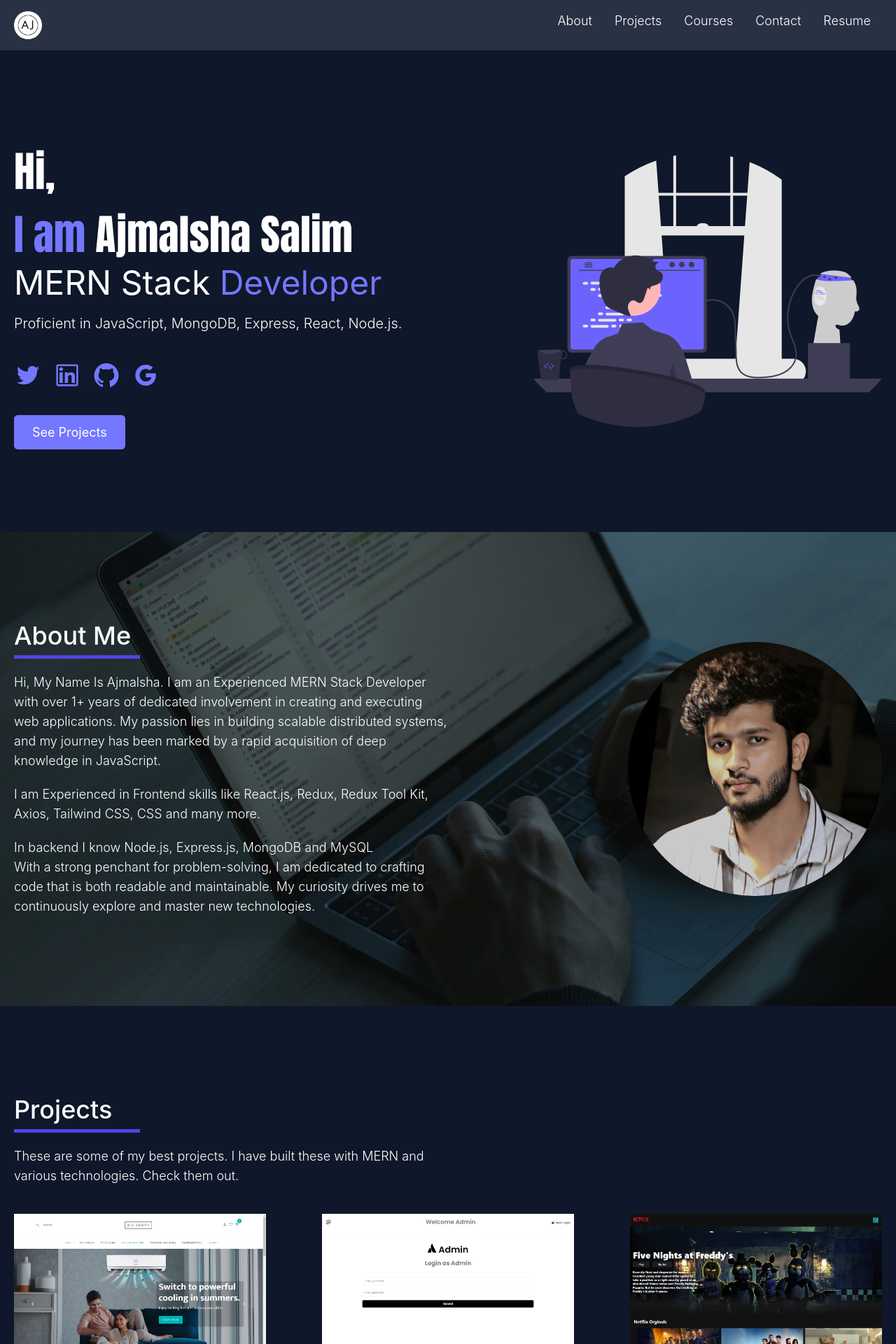
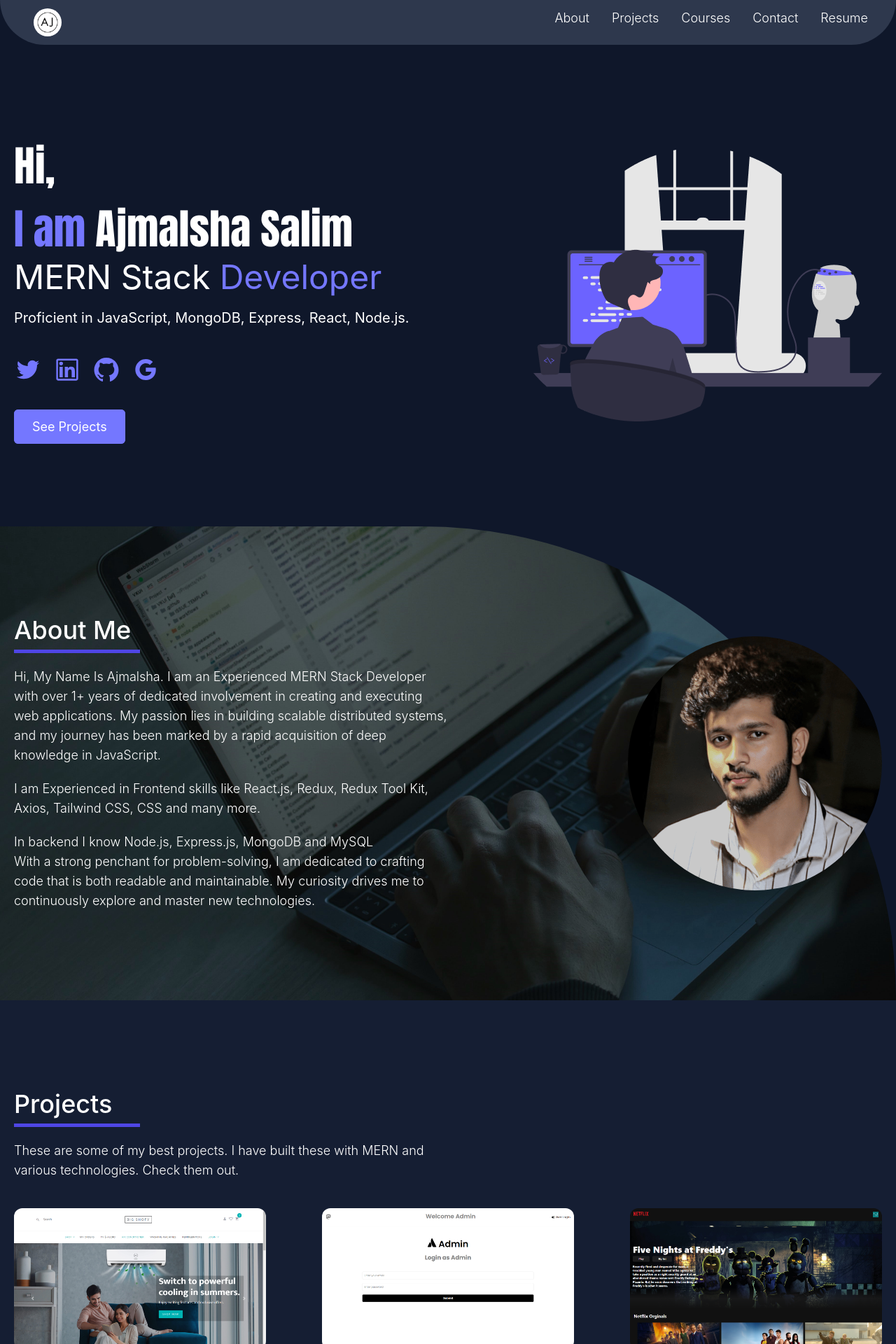
Before and after one commit to AjmalshaSalim/Portfolio-React, a React (Create React App) app: page / in a window 1280 px wide. Shown: the top 1920 px of the page at 70% size. Built offline with nearby package versions, Linux system fonts and the light colour scheme; the HTML template or start-up script is replaced by a standard one.

Commit message:
UI-commit

```diff
--- a/src/App.css
+++ b/src/App.css
@@ -10,7 +10,8 @@ html {
 }
 
 body {
-  @apply text-lg
+  @apply text-lg;
+  background-color: #0F172A;
 }
 
 .projects img {
@@ -23,6 +24,12 @@ width: 40px;
 /* color */
 .bg-primary {
   background: #0F172A;
+}
+.bg-primaryOne {
+  background: #151e33;
+}
+.bg-primaryTwo {
+  background: #ffffff;
 }
 
 .bg-secondery {
@@ -52,7 +59,7 @@ nav li a:hover {
 .sticky-header {
   position: sticky;
   top: 0;
-  background: #293244;
+  background: #2e384d;
   z-index: 100;
 }
 .aboutSession{
--- a/src/components/About.js
+++ b/src/components/About.js
@@ -3,7 +3,7 @@ import AboutImg from "../assets/about-img.png";
 
 const About = () => {
     return (
-        <section className="aboutSession text-white px-5 py-32" id="About">
+        <section className="aboutSession text-white px-5 py-32 rounded-tr-full" id="About">
             <div className="container mx-auto grid md:grid-cols-2 items-center justify-center md:justify-between">
                 <div className="about-info font-light">
                     <h2 className="text-4xl font-medium  mb-5 border-b-[5px] w-[180px] border-indigo-600 pb-2">
--- a/src/components/Contact.js
+++ b/src/components/Contact.js
@@ -2,7 +2,7 @@ import React from "react";
 
 const Contact = () => {
   return (
-    <section className="contactSession bg-secondery px-5 py-32" id="contact">
+    <section className="contactSession bg-secondery px-5 py-32  rounded-tl-full" id="contact">
       <div className="text-center md:w-[60%] mx-auto text-white">
         <h2 className="text-4xl font-medium  mb-5 border-b-[5px] w-[200px] mx-auto border-indigo-600 pb-2">
           Contact Me
--- a/src/components/Courses.js
+++ b/src/components/Courses.js
@@ -43,8 +43,8 @@ const Courses = () => {
                 {Blog.map((project, i) => {
                     return (
                         <div className="relative" key={i}>
-                            <img className="rounded-xl" src={project.img} alt={project.title} />
-                            <div className="flex absolute left-0 right-0 top-[13px] bottom-0 mx-auto w-[80%] h-[80%]  bg-primary  opacity-0 duration-500 justify-center flex-col hover:opacity-90 rounded-md">
+                            <img className="rounded-3xl" src={project.img} alt={project.title} />
+                            <div className="flex absolute left-0 right-0 top-[13px] bottom-0 mx-auto w-[80%] h-[80%] bg-primary opacity-0 duration-500 justify-center flex-col hover:opacity-90 rounded-3xl">
                                 <p className="py-5 text-center px-2 text-white font-light">
                                     {project.title}
                                     <br />
--- a/src/components/Header.js
+++ b/src/components/Header.js
@@ -6,8 +6,8 @@ const Header = () => {
     const [toggle, setToggle] = useState(false);
     const handleToggle = () => setToggle(!toggle)
     return (
-        <header className={'flex justify-between px-5 py-4 bg-primary text-white sticky-header '}>
-            <a href="/" className='logo text-2xl font-bold text-accent'><img src={Logo} alt="Logo" className='logoAj rounded-full' /></a>
+        <header className={'flex justify-between px-6 py-3 bg-primary text-white sticky-header rounded-bl-full rounded-br-full '}>
+            <a href="/" className='logo text-2xl font-bold text-accent pl-6'><img src={Logo} alt="Logo" className='logoAj rounded-full' /></a>
             {/* Desktop Nav */}
             <nav className='hidden md:block font-light'>
                 <ul className='flex'>
--- a/src/components/Hero.js
+++ b/src/components/Hero.js
@@ -19,7 +19,7 @@ const Hero = () => {
                     </h1>
                     <h2 className="text-2xl lg:text-5xl">MERN Stack<span className="text-accent"> Developer</span></h2>
 
-                    <p className="py-5 text-xl font-light">
+                    <p className="py-5 text-xl font-normal">
                          Proficient in JavaScript, MongoDB, Express, React, Node.js.
                     </p>
 
--- a/src/components/Projects.js
+++ b/src/components/Projects.js
@@ -88,7 +88,7 @@ const Projects = () => {
     ];
 
     return (
-        <section className="bg-primary text-white px-5 py-32" id="projects">
+        <section className="bg-primaryOne text-white px-5 py-32" id="projects">
             <div className="container mx-auto grid md:grid-cols-2 items-center md:justify-between">
                 <div className="about-info mb-5">
                     <h2 className="text-4xl font-medium  mb-5 border-b-[5px] w-[180px] border-indigo-600 pb-2">
@@ -103,12 +103,12 @@ const Projects = () => {
                 <div className="about-img"></div>
             </div>
 
-            <div className="projects container mx-auto grid md:grid-cols-3 gap-20 ">
+            <div className="projects container mx-auto grid md:grid-cols-3 gap-20">
                 {projects.map((project, i) => {
                     return (
                         <div className="relative" key={i}>
-                            <img src={project.img} alt={project.title} />
-                            <div className="flex absolute left-0 right-0 top-[13px] bottom-0 mx-auto w-[90%] h-[90%]  bg-primary  opacity-0 duration-500 justify-center flex-col hover:opacity-90 rounded-md">
+                            <img className="rounded-xl" src={project.img} alt={project.title} />
+                            <div className="flex absolute left-0 right-0 top-[13px] bottom-0 mx-auto w-[90%] h-[90%]  bg-primary  opacity-0 duration-500 justify-center flex-col hover:opacity-90 rounded-xl">
                                 <p className="py-5 text-center font-light px-2 text-white">
                                     {project.desc}
                                 </p>
```
